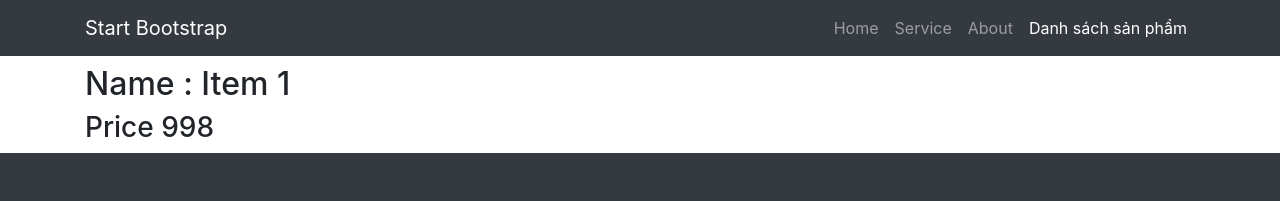
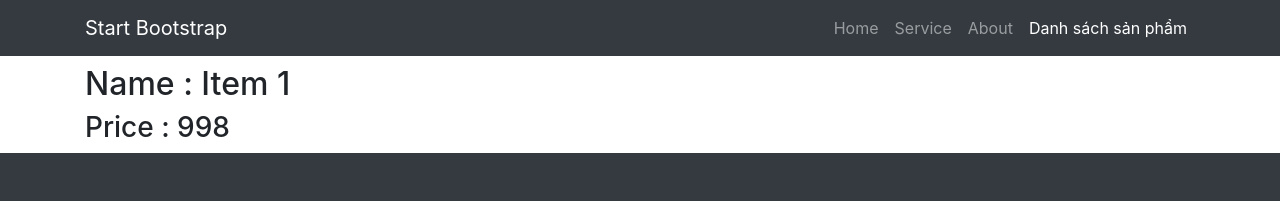
Before and after one commit to datnc/datncph08205-lab3, an Angular app: page /product/detail/1 in a window 1280 px wide. Shown: the top 201 px of the page. Built offline with nearby package versions, Linux system fonts and the light colour scheme.

Commit message:
2 files modified

```diff
--- a/src/app/app-routing.module.ts
+++ b/src/app/app-routing.module.ts
@@ -17,6 +17,7 @@ const routes: Routes = [
   {path: 'product/detail/:id',component:ProductDetailComponent},
   {path: 'about',component:AboutComponent},
   {path: 'product/manager',component:ProductManagerComponent},
+  {path: 'product/add',component:AddProductComponent},
   {path: '404',component:NotFoundComponent},
   {path: '**',redirectTo:'404', pathMatch:'full'}
 ];
--- a/src/app/product-detail/product-detail.component.html
+++ b/src/app/product-detail/product-detail.component.html
@@ -1,6 +1,6 @@
 <div class="row">
   <div class="col-6">
     <h2>Name : {{product.name}}</h2>
-    <h3>Price {{product.price}}</h3>
+    <h3>Price : {{product.price}}</h3>
   </div>
 </div>
```
